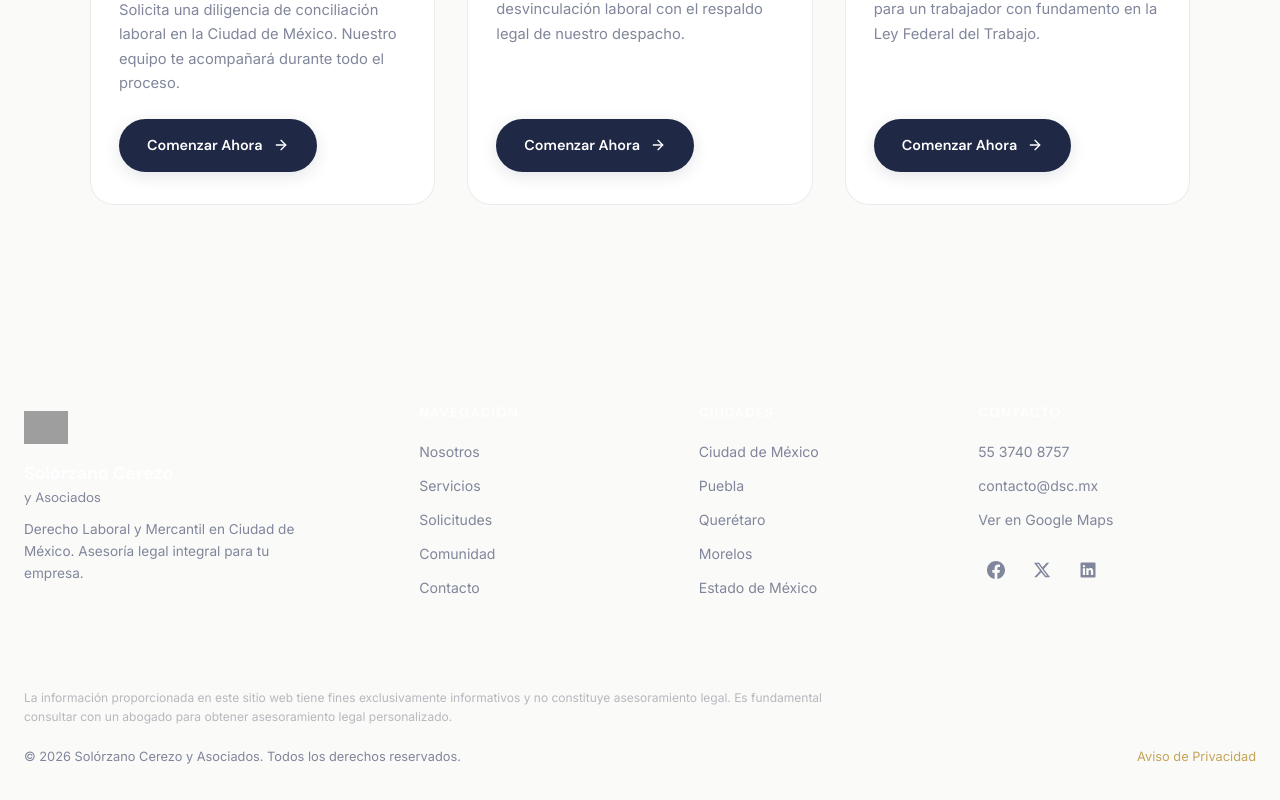
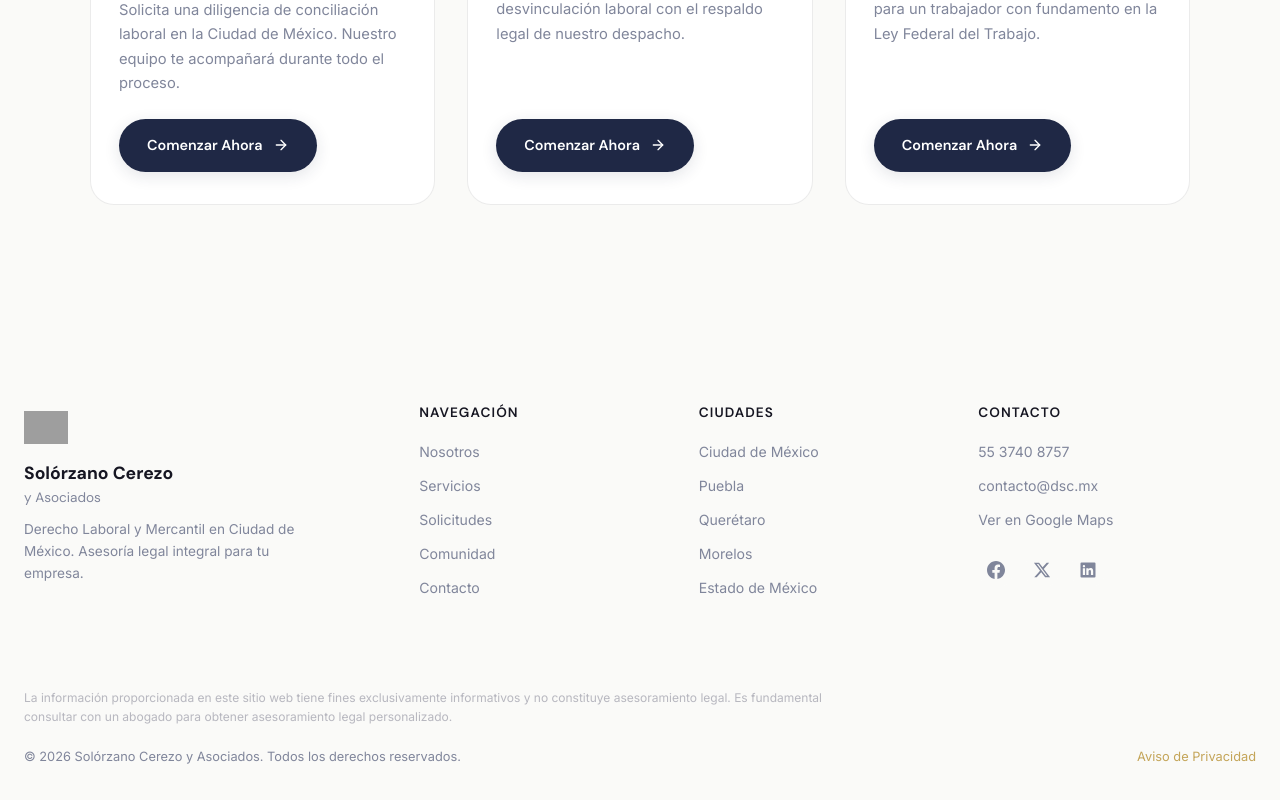
Before and after one commit to LucaFront-End/Solorzano, a React (Vite) app: page /tickets-de-diligencias-en-despacho-legal-solorzano in a window 1280 px wide. Shown: the part 1210-2010 px from the top of the page. Built offline with nearby package versions, Linux system fonts and the light colour scheme; grey boxes are pictures that could not be loaded.

Commit message:
fix: texto del logo en footer en color oscuro para que sea visible

```diff
--- a/src/components/Footer.css
+++ b/src/components/Footer.css
@@ -27,7 +27,7 @@
   font-family: var(--font-heading);
   font-size: 1.1rem;
   font-weight: 700;
-  color: var(--color-text-white);
+  color: var(--color-text-dark);
   line-height: 1.3;
 }
 
@@ -48,7 +48,7 @@
   font-family: var(--font-heading);
   font-size: 0.85rem;
   font-weight: 600;
-  color: var(--color-text-white);
+  color: var(--color-text-dark);
   text-transform: uppercase;
   letter-spacing: 0.08em;
   margin-bottom: 20px;
```
